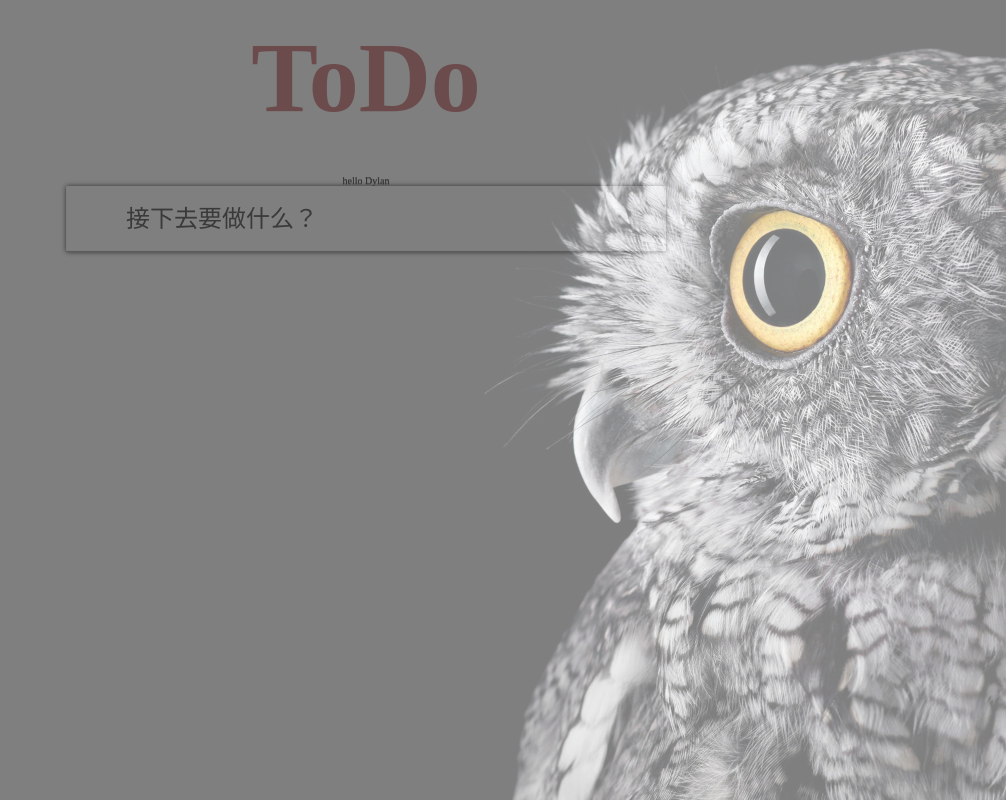
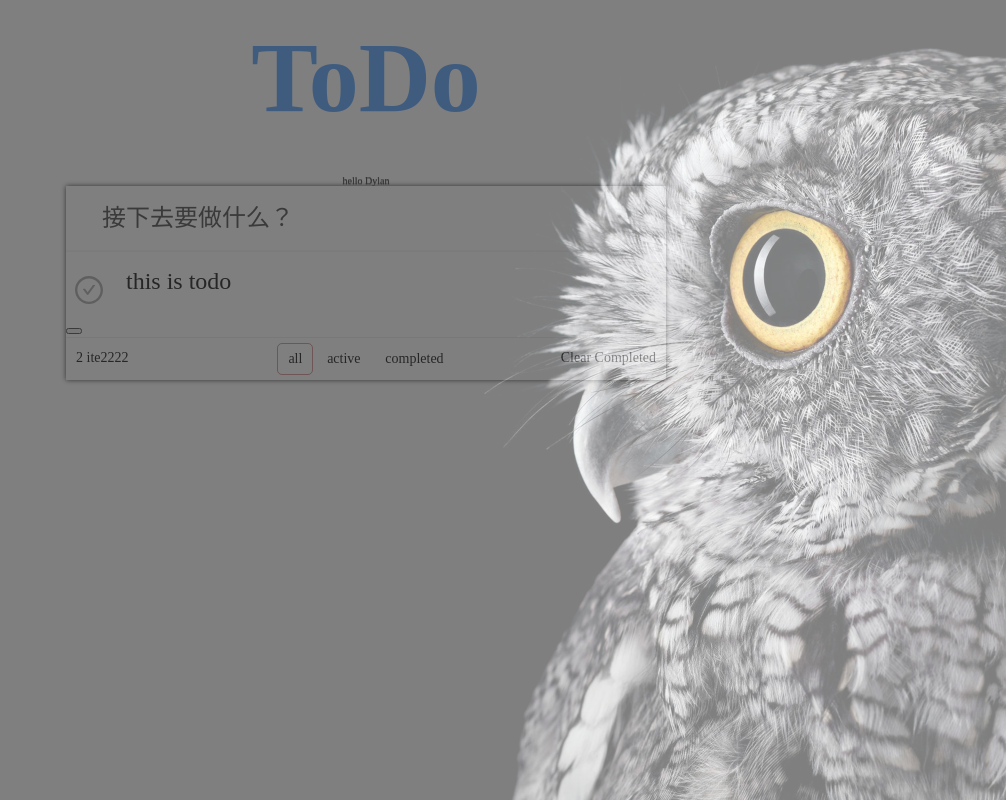
Before and after one commit to BluesVN/vue-todolist, a Vue app: page / in a window 1280 px wide. Shown: the whole page, without its empty margins (274-1280 px from the left). Built offline with nearby package versions, Linux system fonts and the light colour scheme; the HTML template or start-up script is replaced by a standard one.

Commit message:
todo 样式

```diff
--- a/src/app.vue
+++ b/src/app.vue
@@ -1,9 +1,10 @@
 <template>
   <div id="app">
     <div id="cover">
-      <Header><!-- header 和原生的h5标签冲突 --></Header>
+      <!-- header 和原生的h5标签冲突 -->
+      <Header></Header>
       <Footer></Footer>
-      <Todo></Todo>
+      <todo></todo>
     </div>
   </div>
 </template>
--- a/src/todo/header.vue
+++ b/src/todo/header.vue
@@ -8,7 +8,7 @@
     text-align center
     h1{
         font-size 100px
-        color rgba(175,47,47,0.5)
+        color rgba(0, 116, 255, 0.5)
         font-weight 600
         margin 20px
     }}
--- a/src/todo/item.vue
+++ b/src/todo/item.vue
@@ -1,12 +1,12 @@
 <template>
-    <div :class="['todo-item',todo.completed?'completed':'']">
+    <div  :class="['todo-item',todo.completed?'completed':'']">
         <input
             type="checkbox"
-            class ="toggle"
+            class="toggle"
             v-model="todo.completed"
         >
         <label>{{todo.content}}</label>
-        <button class = "destory" @click="deleteTodo"></button>
+        <button class="destory" @click="deletTodo"></button>
     </div>
 </template>
 <script>
@@ -14,79 +14,77 @@ export default {
   props:{
     todo:{
       type:Object,
-            required:true,
+      required:true
     }
   },
   methods:{
-        deleteTodo(){
-            this.$emit('del',this.todo.id)
-        }
+    deletTodo(){}
   }
 }
 </script>
 <style lang="stylus" scoped>
     .todo-item{
         position relative
-    background-color #ffffff
-    height 45px
-    line-height 45px
+        background-color #fff
         font-size 24px
         border-bottom 1px solid rgba(0,0,0,0.06)
         &:hover{
-        .destory:after{
-           content:url('../assets/images/close.svg');
-
+            .destroy:after{
+                content: '×'
             }
         }
         label{
-        white-space:pre-line
-        word-break break-all
-        padding 15px 60px 15px 15px
-        margin-left 45px
-        line-height 1.2
-        transition color 0.4s
+            white-space: pre-line;
+            word-break: break-all;
+            padding: 15px 60px 15px 15px;
+            margin-left: 45px;
+            display: block;
+            line-height: 1.2;
+            transition: color 0.4s;
         }
         &.completed{
             label{
-            color #d9d9d9
+                color: #d9d9d9;
                 text-decoration line-through
             }
         }
     }
     .toggle{
-    text-align center
-    width 40px
-    height 40px
-    position absolute
-    top 0
-    bottom 0
-    margin auto 0
-    border none
-    appearance none
+        text-align: center;
+        width: 40px;
+        height: 40px;
+        line-height: 40px
+        position: absolute;
+        top: 0;
+        bottom: 0;
+        margin: auto 0;
+        border: none;
+        appearance: none;
         outline none
+        padding-left 5px
+        cursor pointer
         &:after{
-        content url('../assets/images/radio1.svg')
+            content: url('../assets/images/round.svg')
         }
         &:checked:after{
-        content url('../assets/images/radio.svg')
-
+            content: url('../assets/images/done.svg')
         }
     }
-.destory{
-    position absolute
-    top:0
-    right:10px;
-    bottom 0;
-    width 45px
-    height 45px
-    margin auto 0
-    font size 30px
-    color #cc9a9a
-    margin-bottom -1px
-    transition all 0.2s easy-out
+    .destroy{
+        position: absolute;
+        top: 0;
+        right: 10px;
+        bottom: 0;
+        width: 40px;
+        height: 40px;
+        margin: auto 0;
+        font-size: 30px;
+        color: #cc9a9a;
+        margin-bottom: 11px;
+        transition: color 0.2s ease-out;
         background-color transparent
         appearance none
-    border-width 0;
+        border-width 0
         cursor pointer
         outline none
     }
--- a/src/todo/tabs.vue
+++ b/src/todo/tabs.vue
@@ -0,0 +1,80 @@
+<template>
+  <div class="helper">
+    <span class="left">2 ite2222</span>
+    <span class="tabs">
+      <span
+        v-for='state in states'
+        :key="state"
+        :class="[state,filter===state?'actived':'']"
+        @click="toggleFilter(state)"
+      >
+        {{state}}
+      </span>
+    </span>
+    <span class="clear" @click="clearAllCompleted">Clear Completed</span>
+  </div>
+</template>
+<script>
+export default {
+  props:{
+    filter:{
+      type:String,
+      required:true//必须传参?
+    }
+  },
+  data(){
+    return{
+      states:['all','active','completed']
+    }
+  },
+  methods:{
+    clearAllCompleted(){
+      //清理全部
+    },
+    toggleFilter(){
+      //选择过滤
+    }
+  }
+}
+</script>
+<style lang="stylus" scoped>
+    .helper {
+        font-weight 100
+        display flex
+        justify-content space-between
+        padding 5px 0
+        line-height 30px
+        background-color #ffffff
+        font-size 14px
+        font-smoothing: antialiased;
+    }
+    .left, .clear, .tabs {
+        padding 0 10px
+        box-sizing border-box
+    }
+    .left, .clear {
+        width 150px
+    }
+    .left {
+        text-align left
+    }
+    .clear {
+        text-align: right
+        cursor pointer
+    }
+    .tabs {
+        width 200px
+        display flex
+        justify-content space-around
+        * {
+            display inline-block
+            padding 0 10px
+            cursor pointer
+            border 1px solid rgba(175, 47, 47, 0)
+            &.actived {
+                border-color rgba(175, 47, 47, 0.4)
+                border-radius 5px
+            }
+        }
+    }
+</style>
--- a/src/todo/todo.vue
+++ b/src/todo/todo.vue
@@ -9,17 +9,12 @@
             @keyup.enter = "addTodo"
         >
         <item
-            :todo = "todo"
-            v-for = "todo in filteredTodos"
-            :key = "todo.id"
-            @del = "deleteTodo"
+          :todo='todo'
         />
 
         <tabs
             :filter="filter"
-            :todos = "todos"
-            @toggle = "toggleFilter"
-            @clearAllCompleted = "clearAllCompleted"
+
 
         />
     </section>
@@ -27,69 +22,45 @@
 <script>
 import Item from './item.vue'
 import Tabs from './tabs.vue'
-let id = 0
+
 export default {
-    data(){
-        return {
-            todos:[],
-            filter:'all'
-        }
-    },
     components:{
         Item,
         Tabs,
     },
-    computed:{
-        filteredTodos(){
-            if(this.filter ==='all'){
-                return this.todos
-            }
-            const completed = this.filter === 'completed'
-            return this.todos.filter(todo =>completed === todo.completed)
+    data(){
+        return {
+            todo:{
+                id:0,
+                content:'this is todo',
+                completed:false
+            },
+            filter:'all'
         }
     },
-    methods:{
-        addTodo(e){
-            this.todos.unshift({
-                id:id++,
-                content:e.target.value.trim(),
-                completed:false
-            })
-            e.target.value = ''
-        },
-        deleteTodo(id){
-            this.todos.splice(this.todos.findIndex(todo =>todo.id === id),1)
-        },
-        toggleFilter(state){
-            this.filter = state
-        },
-        clearAllCompleted(){
-            this.todos = this.todos.filter(todo => !todo.completed)
-        }
-    }
 }
 </script>
 <style lang="stylus" scoped>
-.real-app{
-    width 600px
-    margin 0 auto
-    box-shadow  0 0 5px #666
+   .real-app {
+        width 600px
+        margin 0 auto
+        box-shadow 0 0 5px #666
     }
-.add-input{
-    // position relative
-    width 100%
-    font-size 24px
-    font-weight inherit
-    line-height 1.4em
-
-    outline none
-    color inherit
-
-    box-sizing border-box
-    -webkit-font-smoothing:antialiased
-    padding 16px 16px 16px 60px
-    border none
-    box-shadow inset 0 -1px 1px 0 rgba(0,0,0,0.3)
-
+    .add-input {
+        position: relative;
+        margin: 0;
+        width: 100%;
+        font-size: 24px;
+        font-family: inherit;
+        font-weight: inherit;
+        line-height: 1.4em;
+        border: 0;
+        outline: none;
+        color: inherit;
+        box-sizing: border-box;
+        font-smoothing: antialiased;
+        padding: 16px 16px 16px 36px;
+        border: none;
+        box-shadow: inset 0 -2px 1px rgba(0, 0, 0, 0.03);
     }
 </style>
--- a/webpack.config.js
+++ b/webpack.config.js
@@ -89,7 +89,7 @@ if (isDev) {
       //webpack编译的过程中如果有任何错误都在网页中输出
       errors: true
     },
-    open: true, //启动 dev-server时候 自动打开浏览器,看需求开启
+    //open: true, //启动 dev-server时候 自动打开浏览器,看需求开启
     //historyApiFallback  功能
     hot: true // 热加载  修改后页面不刷新  ,需要依赖下面的插件HotModuleReplacementPlugin
   }
```
Also changed, not shown: src/assets/images/done.svg (renamed from src/assets/images/radio.svg), src/assets/images/round.svg (renamed from src/assets/images/radio1.svg). Lines whose indentation alone changed are shown as unchanged.
